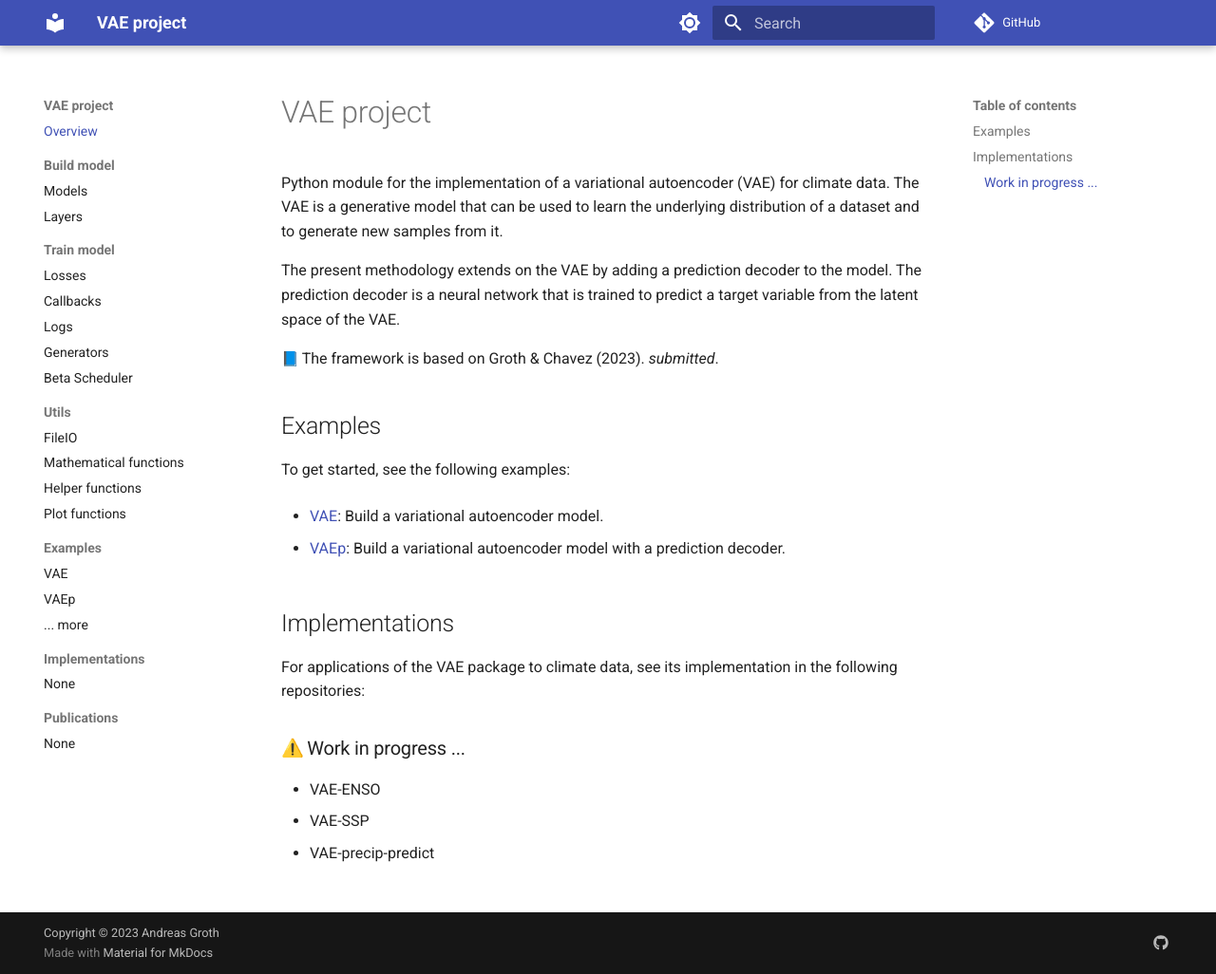
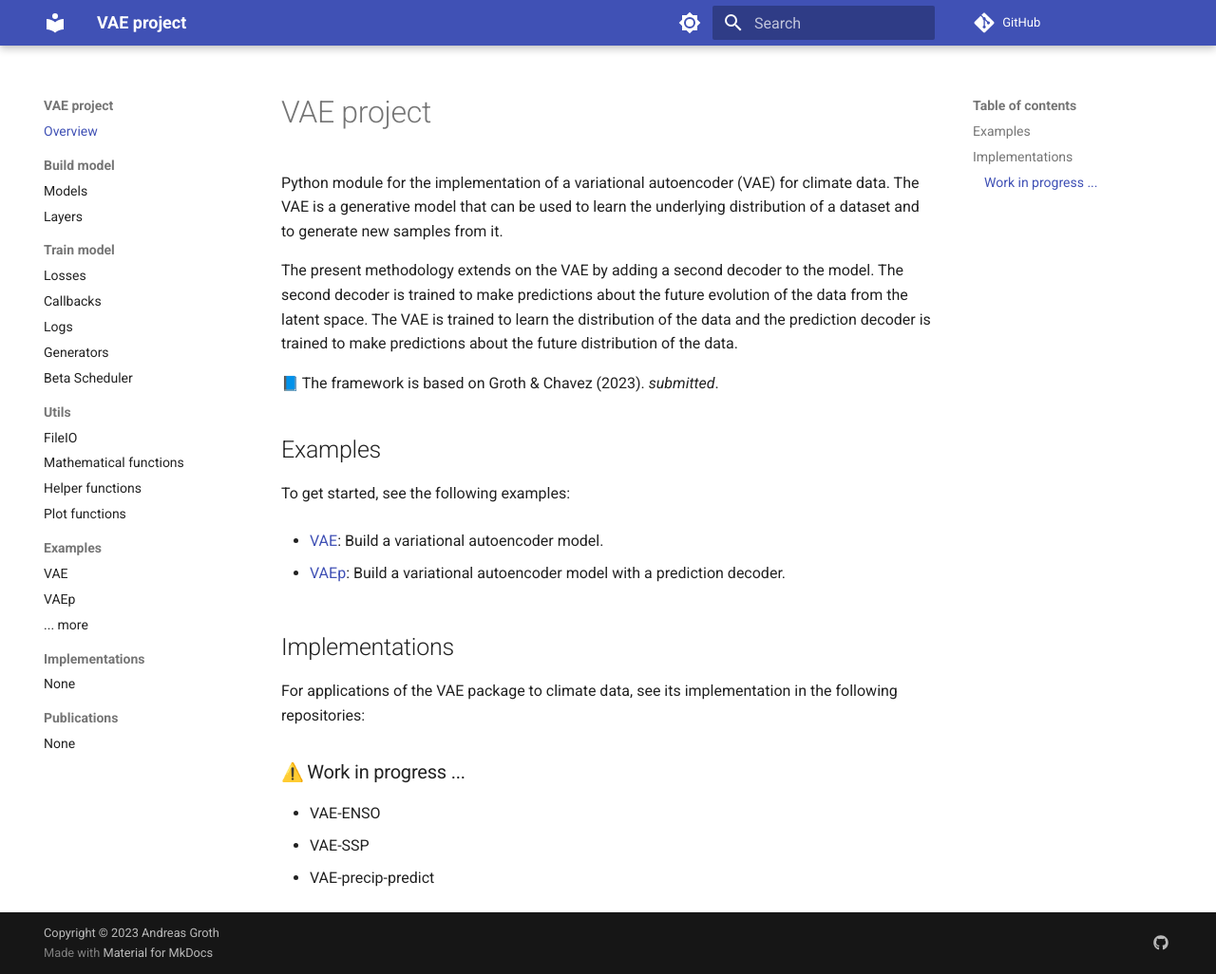
Before and after one commit to andr-groth/VAE-project, an MkDocs documentation site: the page built from docs/index.md, in a window 1280 px wide and 1026 px high. Shown: the whole window at 95% size. Built offline with MkDocs 1.6.1 and Material for MkDocs 9.7.7, drawn with Linux system fonts in a browser that asks for light colours; emoji names are drawn with the system emoji font; comment, search, counter and statistics services are not loaded.

Commit message:
docs updated

```diff
--- a/docs/index.md
+++ b/docs/index.md
@@ -2,7 +2,7 @@
 
 Python module for the implementation of a variational autoencoder (VAE) for climate data. The VAE is a generative model that can be used to learn the underlying distribution of a dataset and to generate new samples from it.
 
-The present methodology extends on the VAE by adding a prediction decoder to the model. The prediction decoder is a neural network that is trained to predict a target variable from the latent space of the VAE.
+The present methodology extends on the VAE by adding a second decoder to the model. The second decoder is trained to make predictions about the future evolution of the data from the latent space. The VAE is trained to learn the distribution of the data and the prediction decoder is trained to make predictions about the future distribution of the data.
 
 :blue_book: The framework is based on Groth & Chavez (2023). _submitted_.
 
```
Also changed, not shown: README.md (+1 -1 lines).
